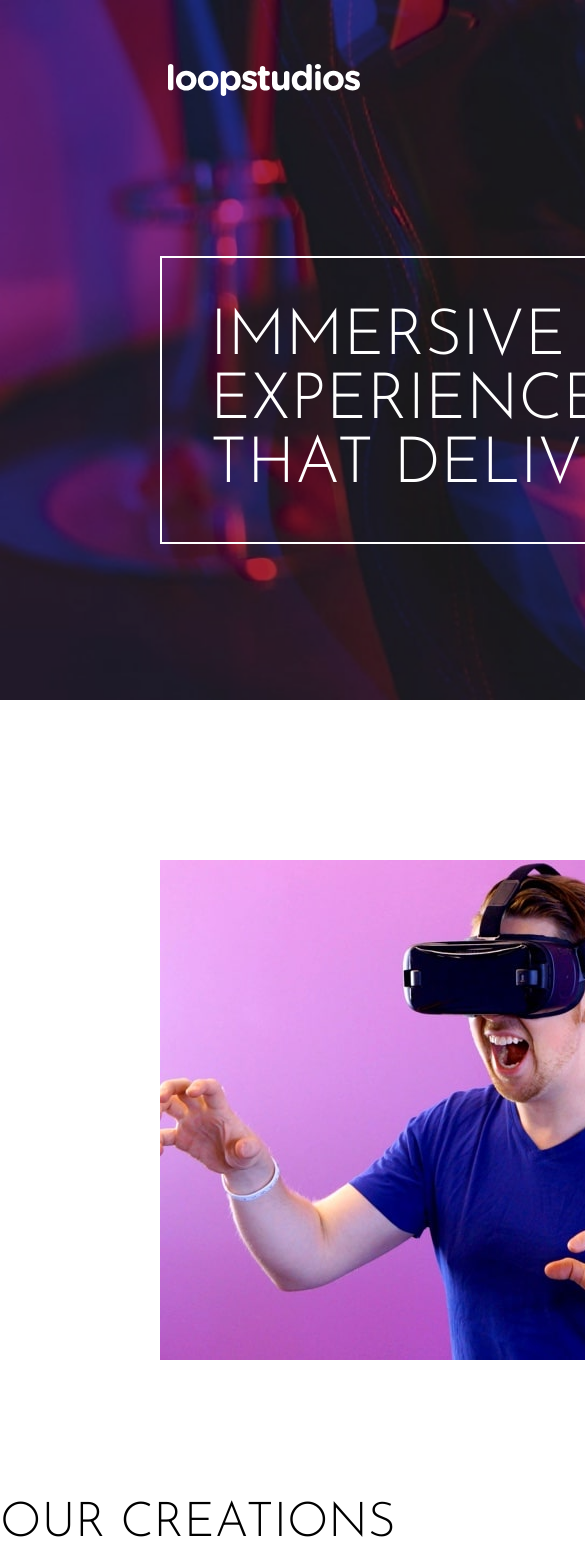
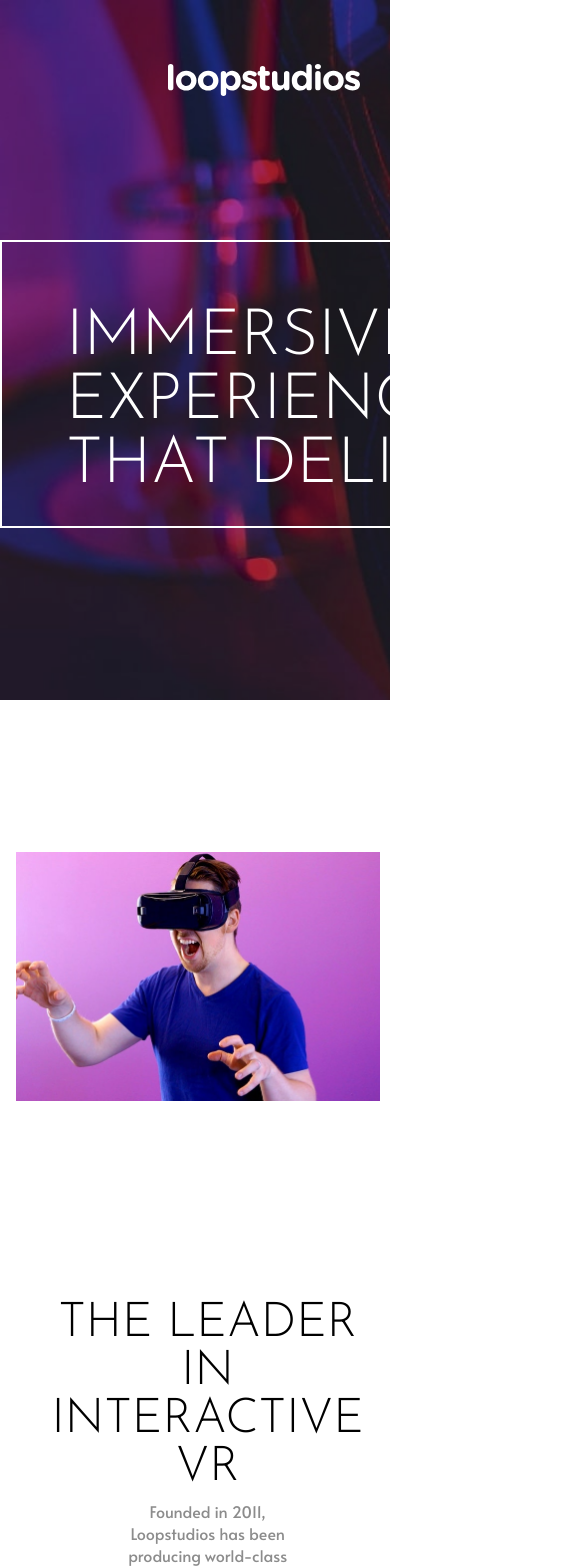
Before and after one commit to bekzodturgunoff/loopstudio, a React (Vite) app: page / in a window 390 px wide. Shown: the top 1568 px of the page, 585 px wide, since content can reach past the window. Built offline with nearby package versions, Linux system fonts and the light colour scheme.

Commit message:
mobile design

```diff
--- a/src/App.css
+++ b/src/App.css
@@ -3,9 +3,15 @@
   padding: 0;
   box-sizing: border-box;
 }
+
+html {
+  max-width: 1440px;
+  min-width: 300px;
+  margin: auto;
+}
 #root {
   margin: auto;
-  width: 1440px;
+  min-width: 300px;
 }
 :root {
   --primary-font: "Josefin Sans", sans-serif;
@@ -69,37 +75,48 @@ a {
 .interactive-img-container {
   margin-left: 10rem;
 }
+.interactive-img-container img {
+  width: 39vw;
+}
 
 .interactive-text-container {
   position: relative;
-  bottom: 20rem;
+  bottom: 15vw;
   background-color: #fff;
-  width: 50%;
-  left: 46rem;
-  height: 20rem;
+  width: 30vw;
+  left: 38vw;
+  height: 15vw;
+  word-wrap: break-word;
 }
 
 .interactive-text-container h1,
 p {
-  margin-left: 6rem;
+  margin-left: 5vw;
 }
 .interactive-text-container h1 {
   font-family: var(--primary-font);
   font-weight: 400;
   font-size: 3rem;
-  padding-top: 5rem;
-  margin-bottom: 2rem;
+  padding-top: 4vw;
+  margin-bottom: 2vw;
 }
 
 .interactive-text-container p {
   font-family: var(--second-font);
   color: hsl(0, 0%, 55%);
-  width: 45ch;
+
+  word-wrap: break-word;
+}
+.interactive-paragraph {
+  word-wrap: break-word;
 }
 
 .creation {
   display: flex;
   justify-content: space-between;
+  padding-left: 1rem;
+  padding-right: 1rem;
+  padding-top: 5rem;
 }
 
 .creation h1 {
@@ -137,6 +154,7 @@ p {
   transition: 0.3s ease-in-out;
   cursor: pointer;
   align-items: center;
+  padding: 1rem;
 }
 
 .movie:hover {
@@ -190,3 +208,97 @@ p {
 .footer-icons p {
   font-family: var(--primary-font);
 }
+
+@media (max-width: 1150px) {
+  .movie-container {
+    display: flex;
+    flex-direction: column;
+  }
+  .movie {
+    padding: 0;
+  }
+
+  .content-one {
+    display: grid;
+    grid-template-columns: 1fr;
+    height: 1000px;
+    margin-top: 0;
+    padding: 1rem;
+  }
+  .interactive-text-container {
+    position: none;
+    display: flex;
+    flex-direction: column;
+    justify-content: center;
+    margin: auto;
+    background-color: transparent;
+    width: 60%;
+    left: 0;
+    bottom: 0;
+    align-items: center;
+    margin-bottom: 7rem;
+    text-align: center;
+    padding: 1rem;
+  }
+  .interactive-img-container img {
+    padding: 0;
+    position: none;
+    width: 100%;
+  }
+  .interactive-img-container {
+    margin-left: 0;
+    position: none;
+    margin: auto;
+  }
+
+  .interactive-text-container h1 {
+    width: auto;
+    padding-top: 0;
+  }
+}
+@media (max-width: 955px) {
+  .links {
+    display: none;
+  }
+
+  .creation {
+    flex-direction: column;
+    align-items: center;
+  }
+  .creation h1 {
+    margin-bottom: 1rem;
+  }
+  .footer {
+    display: flex;
+    flex-direction: column;
+    align-items: center;
+    height: auto;
+    text-align: center;
+  }
+  .footer-icon-links {
+    display: flex;
+    justify-content: center;
+    text-align: center;
+    padding: 1rem;
+  }
+
+  .footer-logo-links img {
+    padding: 2rem;
+  }
+
+  .footer-logo-links {
+    display: flex;
+    flex-direction: column;
+    justify-content: center;
+  }
+
+  .hero-heading {
+    margin: auto;
+    margin-top: 5rem;
+    padding: 1rem;
+  }
+
+  .hero-heading h1 {
+    word-wrap: break-word;
+  }
+}
--- a/src/Main-content.jsx
+++ b/src/Main-content.jsx
@@ -18,7 +18,7 @@ function MainContent() {
         </div>
         <div className="interactive-text-container">
           <h1>THE LEADER IN INTERACTIVE VR</h1>
-          <p>
+          <p className="interactive-paragraph">
             Founded in 2011, Loopstudios has been producing world-class virtual
             reality projects for some of the best companies around the globe.
             Our award-winning creation have transformed businesses through
```
